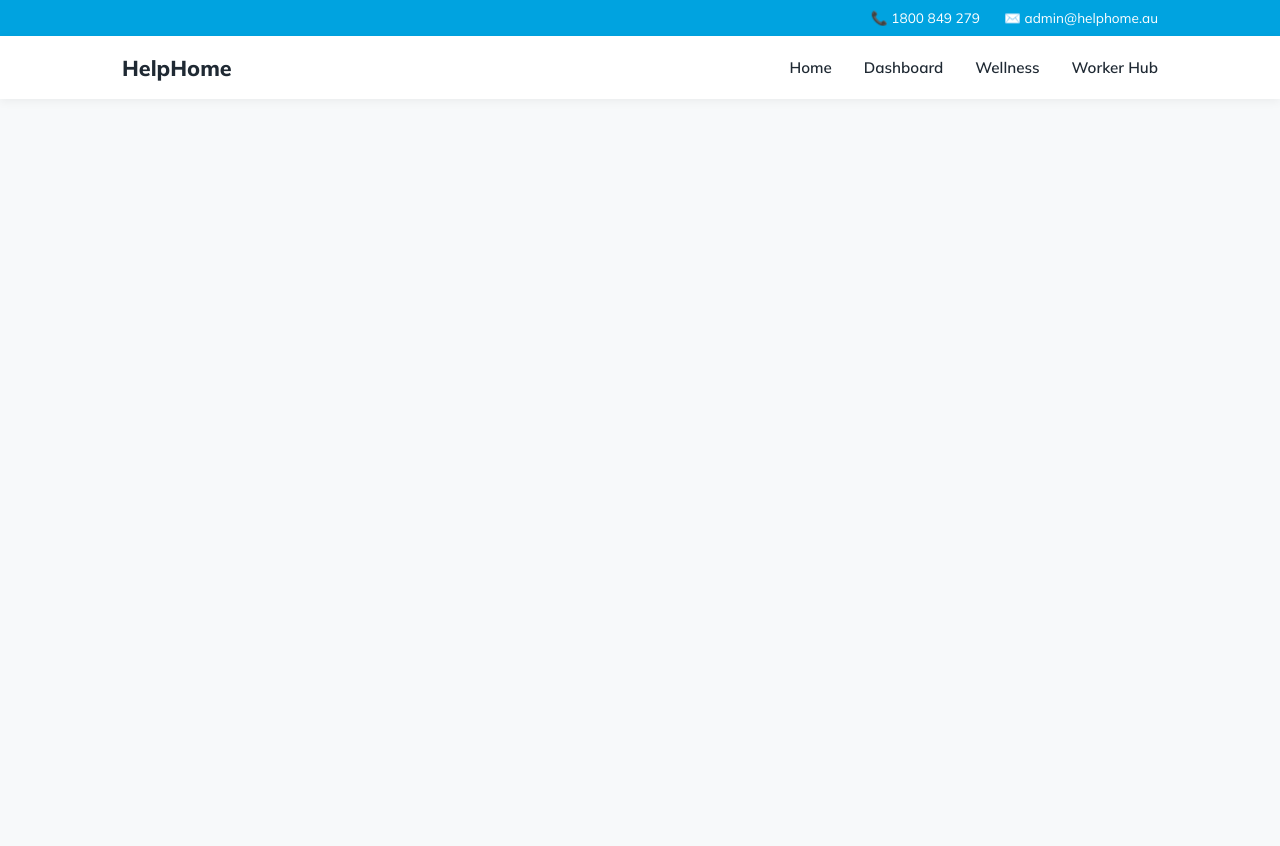
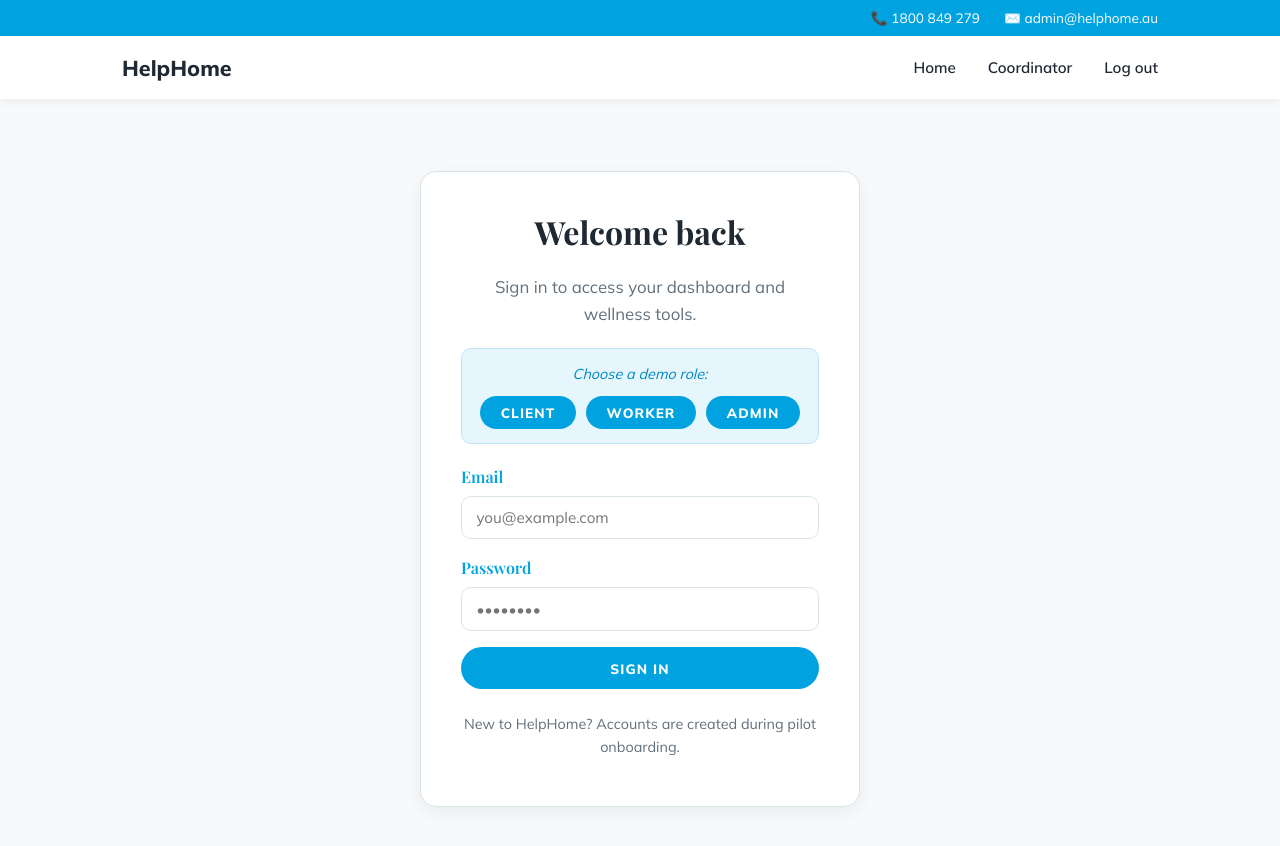
Before and after one commit to ntchita/helphome, a React (Vite) app in the folder src/frontend/: page /login in a window 1280 px wide. Shown: the top 846 px of the page. Before the commit the page ends 800 px from the top, so only its background shows below. Built offline with nearby package versions, Linux system fonts and the light colour scheme; sample sign-in values are in the browser's storage.

Commit message:
Role-based demo: client/worker/admin logins, per-role nav + route guards, admin dashboard

```diff
--- a/src/frontend/src/App.tsx
+++ b/src/frontend/src/App.tsx
@@ -1,10 +1,38 @@
-import { Routes, Route, Link } from 'react-router-dom';
+import { useState } from 'react';
+import { Routes, Route, Link, Navigate, useLocation } from 'react-router-dom';
 import Home from './pages/Home';
 import Dashboard from './pages/Dashboard';
 import WellnessCheck from './pages/WellnessCheck';
 import WorkerHub from './pages/WorkerHub';
+import AdminDashboard from './pages/AdminDashboard';
+import Login from './pages/Login';
+
+type Role = 'client' | 'worker' | 'admin' | null;
+
+const ROLE_HOME: { [r: string]: string } = {
+  client: '/dashboard',
+  worker: '/worker-hub',
+  admin: '/admin',
+};
 
 function App() {
+  const [role, setRole] = useState<Role>(() =>
+    localStorage.getItem('helphome_logged_in') === 'true'
+      ? (localStorage.getItem('helphome_role') as Role)
+      : null
+  );
+
+  const location = useLocation();
+
+  const logout = () => {
+    localStorage.removeItem('helphome_logged_in');
+    localStorage.removeItem('helphome_role');
+    setRole(null);
+  };
+
+  const allow = (needed: Role) => role === needed;
+  const bounce = <Navigate to={role ? ROLE_HOME[role] : '/login'} replace />;
+
   return (
     <div>
       <div className="topbar">
@@ -13,26 +41,42 @@ function App() {
           <span>✉️ admin@helphome.au</span>
         </div>
       </div>
+
       <nav>
         <div className="nav-content">
           <Link to="/" className="brand">HelpHome</Link>
-          <div className="nav-links">
-            <Link to="/">Home</Link>
-            <Link to="/dashboard">Dashboard</Link>
-            <Link to="/wellness">Wellness</Link>
-			<Link to="/worker-hub">Worker Hub</Link>
+		   <div className="nav-links">
+            <Link to="/" className={location.pathname === '/' ? 'active' : ''}>Home</Link>
+            {role === 'client' && (
+              <>
+                <Link to="/dashboard" className={location.pathname === '/dashboard' ? 'active' : ''}>Dashboard</Link>
+                <Link to="/wellness" className={location.pathname === '/wellness' ? 'active' : ''}>Wellness</Link>
+              </>
+            )}
+            {role === 'worker' && <Link to="/worker-hub" className={location.pathname === '/worker-hub' ? 'active' : ''}>Worker Hub</Link>}
+            {role === 'admin' && <Link to="/admin" className={location.pathname === '/admin' ? 'active' : ''}>Coordinator</Link>}
+            {role ? (
+              <Link to="/" onClick={logout}>Log out</Link>
+            ) : (
+              <Link to="/login" className={location.pathname === '/login' ? 'active' : ''}>Login</Link>
+            )}
           </div>
         </div>
       </nav>
+
       <main className="page-container">
         <Routes>
           <Route path="/" element={<Home />} />
-          <Route path="/dashboard" element={<Dashboard />} />
-          <Route path="/wellness" element={<WellnessCheck />} />
-		  <Route path="/worker-hub" element={<WorkerHub />} />
+          <Route path="/login" element={<Login onLogin={() => setRole(localStorage.getItem('helphome_role') as Role)} />} />
+          <Route path="/dashboard" element={allow('client') ? <Dashboard /> : bounce} />
+          <Route path="/wellness" element={allow('client') ? <WellnessCheck /> : bounce} />
+          <Route path="/worker-hub" element={allow('worker') ? <WorkerHub /> : bounce} />
+          <Route path="/admin" element={allow('admin') ? <AdminDashboard /> : bounce} />
+          <Route path="*" element={bounce} />
         </Routes>
       </main>
     </div>
   );
 }
+
 export default App;
--- a/src/frontend/src/index.css
+++ b/src/frontend/src/index.css
@@ -207,3 +207,37 @@ input[type="range"] { width: 100%; height: 6px; accent-color: var(--hh-blue); cu
 
 /* ---------- Worker Hub v5: size request buttons like the worker tabs ---------- */
 .request-actions .btn { padding: 0.5rem 1.3rem; font-size: 0.9rem; }
+
+/* ---------- Login gate v6 (additive) ---------- */
+.login-page h1 { text-align: center; margin-top: 0; }
+.login-page .lead { text-align: center; margin-bottom: 1.25rem; }
+.demo-hint { background: var(--hh-blue-soft); border: 1px solid #BFE6F7; border-radius: var(--radius-sm); padding: 0.9rem 1rem; margin-bottom: 1.25rem; text-align: center; }
+.demo-hint p { margin: 0 0 0.6rem 0; color: var(--hh-blue-dark); font-size: 0.9rem; }
+.demo-hint button { padding: 0.45rem 1.1rem; font-size: 0.78rem; }
+.login-footer { margin-top: 1.5rem; text-align: center; font-size: 0.9rem; color: var(--hh-grey); }
+.login-footer p { margin: 0.4rem 0; }
+.nav-links button { background: none; border: none; color: var(--hh-ink); margin-left: 2rem; font-weight: 600; font-size: 0.95rem; text-transform: none; letter-spacing: 0; padding: 0; cursor: pointer; font-family: var(--font-body); }
+.nav-links button:hover { color: var(--hh-blue); background: none; }
+
+/* ---------- Nav logout link (additive) ---------- */
+.nav-links button { background: none; border: none; color: var(--hh-ink); margin-left: 2rem; padding: 0; font-family: var(--font-body); font-weight: 600; font-size: 0.95rem; text-transform: none; letter-spacing: 0; cursor: pointer; }
+.nav-links button:hover { color: var(--hh-blue); background: none; }
+
+/* ---------- Login v7: role buttons (additive) ---------- */
+.role-buttons { display: flex; gap: 0.6rem; justify-content: center; flex-wrap: wrap; }
+.role-buttons button { padding: 0.5rem 1.3rem; font-size: 0.85rem; }
+
+/* ---------- Admin dashboard (additive) ---------- */
+.admin-page { max-width: 1000px; margin: 0 auto; }
+.admin-stat { margin: 0.4rem 0; }
+.admin-stat strong { color: var(--hh-blue, #00A3E0); font-size: 1.3rem; }
+.queue-row { display: flex; justify-content: space-between; align-items: center; gap: 1rem; padding: 0.75rem 0; border-bottom: 1px solid var(--hh-border, #D9E4EA); }
+.queue-row:last-of-type { border-bottom: none; }
+.queue-name { margin: 0 0 0.2rem 0; font-weight: 700; }
+.queue-row .btn { padding: 0.45rem 1.1rem; font-size: 0.78rem; white-space: nowrap; }
+.activity-list { list-style: none; margin: 0; padding: 0; }
+.activity-list li { padding: 0.5rem 0; border-bottom: 1px solid var(--hh-border, #D9E4EA); font-size: 0.92rem; }
+.activity-list li:last-child { border-bottom: none; }
+
+/* ---------- Nav v9: active page highlight (additive) ---------- */
+.nav-links a.active { color: var(--hh-blue); background: var(--hh-blue-soft); padding: 0.4rem 1rem; border-radius: 999px; }
--- /dev/null
+++ b/src/frontend/src/pages/AdminDashboard.tsx
@@ -0,0 +1,64 @@
+import { useState } from 'react';
+
+interface QueueWorker { id: number; name: string; checks: string; status: 'pending' | 'verified'; }
+
+const INITIAL_QUEUE: QueueWorker[] = [
+  { id: 1, name: 'Jane Doe', checks: 'NDIS Worker Screening · Police check · References', status: 'verified' },
+  { id: 2, name: 'Sarah Lee', checks: 'NDIS Worker Screening · Police check', status: 'verified' },
+  { id: 3, name: 'John Smith', checks: 'NDIS Worker Screening · References', status: 'pending' },
+];
+
+const ACTIVITY = [
+  'Jane Doe accepted a booking request — Thu 9:00',
+  'Sarah Lee submitted a wellness check (4/5) — Wed',
+  'New worker application received: John Smith — Mon',
+];
+
+export default function AdminDashboard() {
+  const [queue, setQueue] = useState(INITIAL_QUEUE);
+
+  const toggle = (id: number) => {
+    setQueue(prev => prev.map(w => w.id === id ? { ...w, status: w.status === 'verified' ? 'pending' : 'verified' } : w));
+  };
+
+  return (
+    <div className="page admin-page">
+      <header className="hub-header">
+        <h1>Coordinator Dashboard</h1>
+        <p className="hub-note">Representative pilot data — demo view.</p>
+      </header>
+
+      <section className="hub-grid">
+        <article className="card hub-card">
+          <h3>Platform overview</h3>
+          <p className="admin-stat"><strong>3</strong> active support workers</p>
+          <p className="admin-stat"><strong>2</strong> bookings this week</p>
+          <p className="admin-stat"><strong>4</strong> wellness check-ins this week</p>
+          <p className="hub-explain">Pilot-scale numbers. Post-pilot this reads from the live database.</p>
+        </article>
+
+        <article className="card hub-card">
+          <h3>Verification queue</h3>
+          {queue.map(w => (
+            <div className="queue-row" key={w.id}>
+              <div>
+                <p className="queue-name">{w.name} <span className={`status ${w.status}`}>{w.status}</span></p>
+                <p className="hub-explain">{w.checks}</p>
+              </div>
+              <button className={w.status === 'verified' ? 'btn secondary' : 'btn'} onClick={() => toggle(w.id)}>
+                {w.status === 'verified' ? 'Revoke' : 'Verify'}
+              </button>
+            </div>
+          ))}
+        </article>
+
+        <article className="card hub-card">
+          <h3>Recent activity</h3>
+          <ul className="activity-list">
+            {ACTIVITY.map((line, i) => <li key={i}>{line}</li>)}
+          </ul>
+        </article>
+      </section>
+    </div>
+  );
+}
--- a/src/frontend/src/pages/Login.tsx
+++ b/src/frontend/src/pages/Login.tsx
@@ -1,21 +1,67 @@
 import { useState } from 'react';
+import { useNavigate } from 'react-router-dom';
 
-export default function Login() {
+const ACCOUNTS: { [email: string]: string } = {
+  'client@test.com': 'client',
+  'worker@test.com': 'worker',
+  'admin@test.com': 'admin',
+};
+
+export default function Login({ onLogin }: { onLogin: () => void }) {
+  const navigate = useNavigate();
   const [email, setEmail] = useState('');
   const [password, setPassword] = useState('');
+  const [error, setError] = useState('');
+
+  const fill = (roleEmail: string) => {
+    setEmail(roleEmail);
+    setPassword('test');
+    setError('');
+  };
+
   const handleSubmit = (e: React.FormEvent) => {
     e.preventDefault();
-    alert(`Login attempt: ${email}`);
-    // TODO: Implement actual auth
+    const role = ACCOUNTS[email];
+    if (role && password === 'test') {
+      localStorage.setItem('helphome_logged_in', 'true');
+      localStorage.setItem('helphome_role', role);
+      onLogin();
+      navigate(role === 'client' ? '/dashboard' : role === 'worker' ? '/worker-hub' : '/admin');
+    } else {
+      setError('Invalid credentials. Pick a role button above.');
+    }
   };
+
   return (
-    <div className="auth-page">
-      <h2>Login</h2>
-      <form className="auth-form" onSubmit={handleSubmit}>
-        <input type="email" placeholder="Email" value={email} onChange={(e) => setEmail(e.target.value)} required />
-        <input type="password" placeholder="Password" value={password} onChange={(e) => setPassword(e.target.value)} required />
-        <button type="submit" className="btn btn-block">Sign In</button>
+    <div className="login-page">
+      <h1>Welcome back</h1>
+      <p className="lead">Sign in to access your dashboard and wellness tools.</p>
+
+      <div className="demo-hint">
+        <p><em>Choose a demo role:</em></p>
+        <div className="role-buttons">
+          <button type="button" onClick={() => fill('client@test.com')}>Client</button>
+          <button type="button" onClick={() => fill('worker@test.com')}>Worker</button>
+          <button type="button" onClick={() => fill('admin@test.com')}>Admin</button>
+        </div>
+      </div>
+
+      <form onSubmit={handleSubmit} className="auth-form">
+        <div>
+          <label htmlFor="email">Email</label>
+          <input id="email" type="email" value={email} onChange={(e) => setEmail(e.target.value)} placeholder="you@example.com" required />
+        </div>
+        <div>
+          <label htmlFor="password">Password</label>
+          <input id="password" type="password" value={password} onChange={(e) => setPassword(e.target.value)} placeholder="••••••••" required />
+        </div>
+        {error && <div className="error">{error}</div>}
+        <button type="submit" className="btn btn-block">Sign in</button>
       </form>
+
+      <div className="login-footer">
+        <p>New to HelpHome? Accounts are created during pilot onboarding.</p>
+      </div>
     </div>
   );
 }
```
